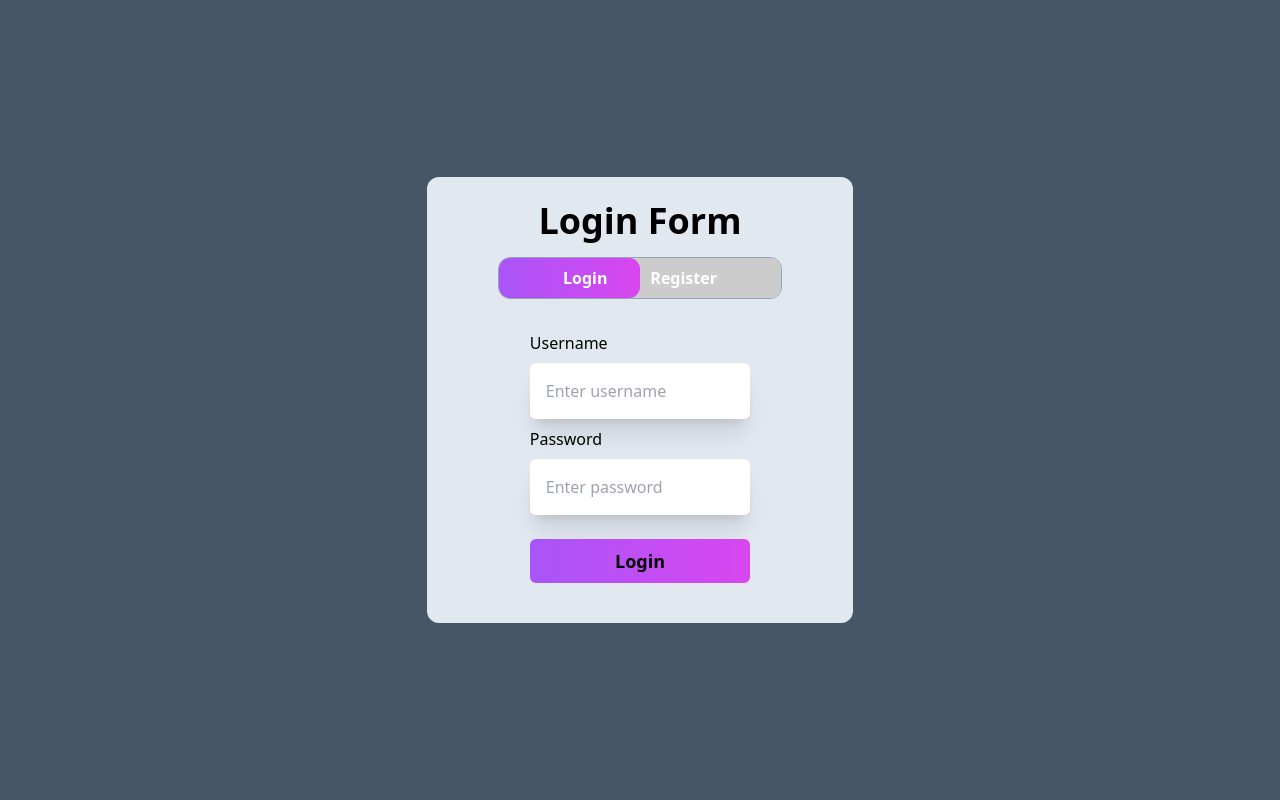
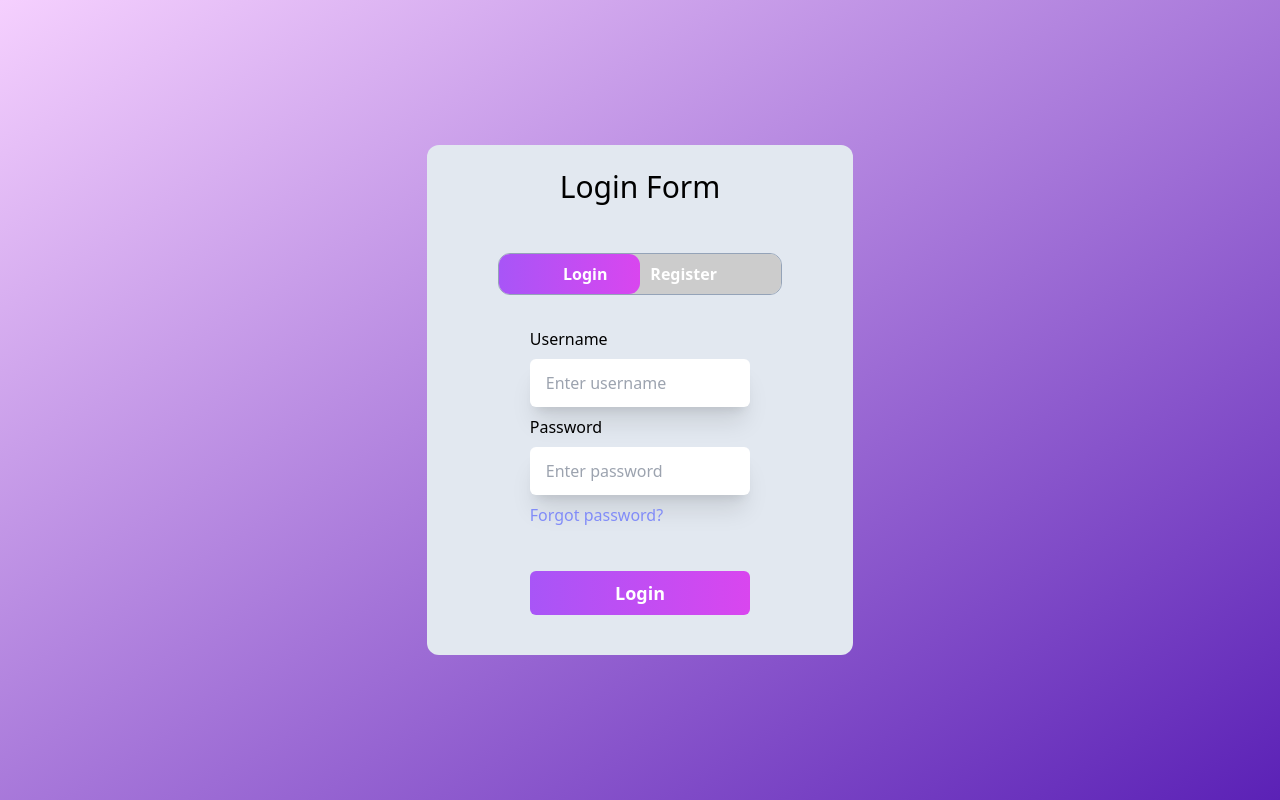
Before and after one commit to EmreeOzturk/ticitic, a React (Vite) app: page / in a window 1280 px wide. Built offline with nearby package versions, Linux system fonts and the light colour scheme.

Commit message:
Update LoginRegisterForm styling and input fields

```diff
--- a/src/components/LoginRegisterForm.tsx
+++ b/src/components/LoginRegisterForm.tsx
@@ -10,9 +10,9 @@ const LoginRegisterForm: React.FC<LoginRegisterFormProps> = ({
     loginOrRegister
 }) => {
     return (
-        <div className="h-screen w-screen bg-slate-600 flex items-center justify-center gap-2">
+        <div className="h-screen w-screen bg-gradient-to-tl from-violet-800 to-fuchsia-200 flex items-center justify-center gap-2">
             <div className="bg-slate-200 rounded-xl p-6 flex flex-col items-center justify-start gap-4 w-1/3">
-                <h3 className="text-center font-semibold text-4xl">Login Form</h3>
+                <h3 className="text-center pb-8 text-3xl">Login Form</h3>
                 <div className="flex w-3/4 rounded-xl items-center justify-center border-[.3px] border-slate-400">
                     <label className="relative inline-block w-full h-10">
                         <input type="checkbox" className="opacity-0 w-0 h-0"
@@ -28,10 +28,11 @@ const LoginRegisterForm: React.FC<LoginRegisterFormProps> = ({
                 </div>
                 <form className="flex flex-col gap-2 p-4 w-2/3">
                     <label htmlFor="username">Username</label>
-                    <input id="username" type="text" placeholder="Enter username" className="shadow-xl p-4 w-full rounded-md focus:border-cyan-500 focus:ring-cyan-500" />
+                    <input id="username" type="text" placeholder="Enter username" className="shadow-xl px-4 py-3 w-full rounded-md focus:outline-none focus:shadow-fuchsia-400/40" />
                     <label htmlFor="password">Password</label>
-                    <input id="password" type="password" placeholder="Enter password" className="shadow-xl placehoder-red-400 p-4 w-full rounded-md" />
-                    <button type="submit" className="bg-gradient-to-r from-purple-500 to-fuchsia-500 p-2 text-center font-bold text-lg rounded-md mt-4  transition-all ">
+                    <input id="password" type="password" placeholder="Enter password" className="shadow-xl px-4 py-3 w-full rounded-md focus:outline-none focus:shadow-fuchsia-400/40" />
+                    <a href="#" className="text-indigo-400 hover:underline mb-5">Forgot password?</a>
+                    <button type="submit" className="bg-gradient-to-r from-purple-500 to-fuchsia-500 p-2 text-white text-center font-bold text-lg rounded-md mt-4  transition-all ">
                         {loginOrRegister === "login" ? "Login" : "Register"}
                     </button>
                 </form>
```
